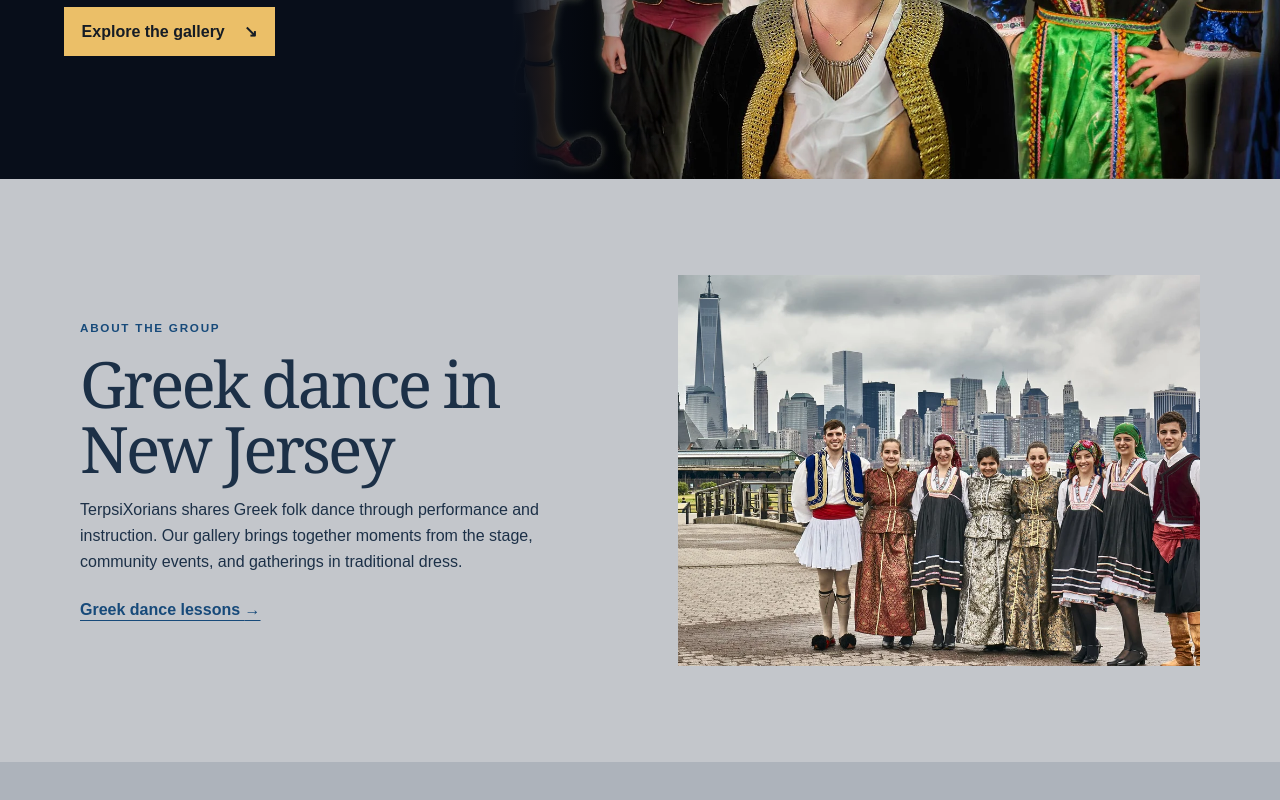
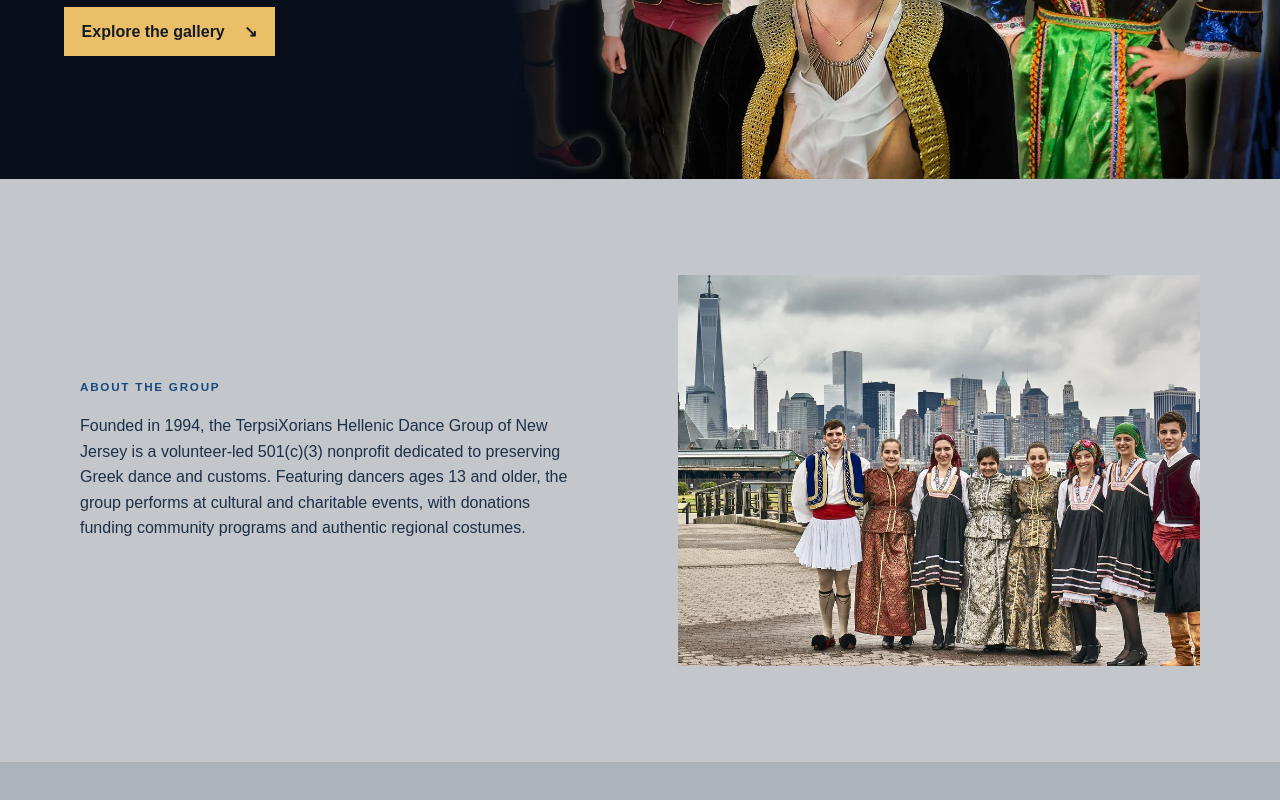
Before and after one commit to terpsixorians/dancegreek, a plain HTML site: page index.html in a window 1280 px wide. Shown: the part 426-1226 px from the top of the page. Drawn offline with Linux system fonts and the light colour scheme.

Commit message:
Update About the group copy

```diff
--- a/index.html
+++ b/index.html
@@ -32,9 +32,7 @@
     <section class="section about" id="about">
       <div>
         <p class="label">About the group</p>
-        <h2>Greek dance in New Jersey</h2>
-        <p>TerpsiXorians shares Greek folk dance through performance and instruction. Our gallery brings together moments from the stage, community events, and gatherings in traditional dress.</p>
-        <a class="text-link" href="#lessons">Greek dance lessons <span aria-hidden="true">→</span></a>
+        <p>Founded in 1994, the TerpsiXorians Hellenic Dance Group of New Jersey is a volunteer-led 501(c)(3) nonprofit dedicated to preserving Greek dance and customs. Featuring dancers ages 13 and older, the group performs at cultural and charitable events, with donations funding community programs and authentic regional costumes.</p>
       </div>
       <img src="waterfront.webp" alt="TerpsiXorians dancers in traditional dress with the New York skyline behind them" loading="lazy">
     </section>
```
